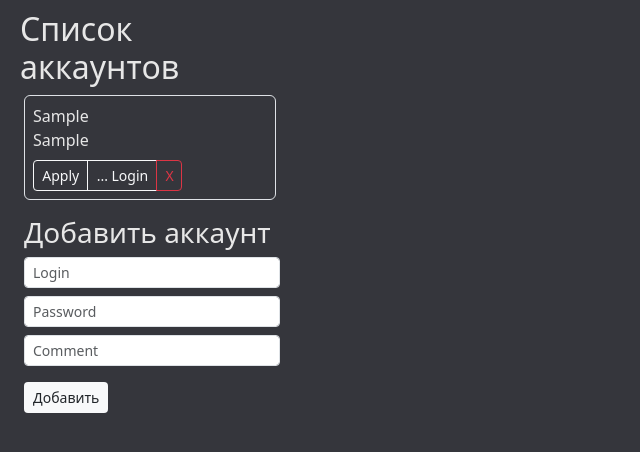
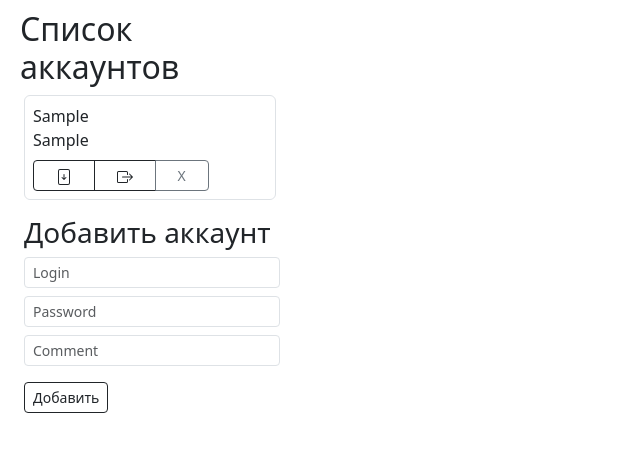
Before and after one commit to RinatOktaevich/react-chrome-extension-main, a React (Create React App) app: page / in a window 1280 px wide. Both pictures are taken after typing "Sample", "Sample", "Sample" into the empty fields and a click on the button "Добавить". Shown: the top 452 px of the page, without its empty margins (0-640 px from the left). Built offline with nearby package versions, Linux system fonts and the light colour scheme.

Commit message:
clearRefactor: Fixed Add item. Added util to send message from UI to content.js. Fixed btns colors

```diff
--- a/src/AccountItem.tsx
+++ b/src/AccountItem.tsx
@@ -1,4 +1,5 @@
 import React from "react";
+import {runAction, TabAction} from "./chrome-services/utils/getter";
 
 
 export interface Account {
@@ -18,31 +19,41 @@ const AccountItem: React.FC<{account: Account, onDelete:Function}> = (inputParam
   //   // TODO: Do something with the response.
   // }
 
-  const fillForm = () => {
-
-    chrome.tabs.query({ active: true, currentWindow: true }, (tabs) => {
-      if (tabs[0]?.id) {
-        chrome.tabs.sendMessage(tabs[0].id, {type: 'HIGHLIGHT_BUTTONS_FROM_BG', params:account}, (response) => {
-          if (response) {
-            console.log('Response from sendMessage');
-            console.log(response);
-          }
-        });
-      }
-    });
-  };
+  // const fillForm = () => {
+  //
+  //   chrome.tabs.query({ active: true, currentWindow: true }, (tabs) => {
+  //     if (tabs[0]?.id) {
+  //       chrome.tabs.sendMessage(tabs[0].id, {type: TabAction.Login, params:account}, (response) => {
+  //         if (response) {
+  //           console.log('Response from sendMessage');
+  //           console.log(response);
+  //         }
+  //       });
+  //     }
+  //   });
+  // };
 
 
   const onPaste = (account:Account) => {
 
-    chrome.tabs.query({ active: true, currentWindow: true }, (tabs) => {
-      if (tabs[0]?.id) {
-        chrome.tabs.sendMessage(tabs[0].id, {type: 'HIGHLIGHT_BUTTONS_FROM_BG', params:account}, (response) => {
+    // chrome.tabs.query({ active: true, currentWindow: true }, (tabs) => {
+    //   if (tabs[0]?.id) {
+    //     chrome.tabs.sendMessage(tabs[0].id, {type: 'HIGHLIGHT_BUTTONS_FROM_BG', params:account}, (response) => {
+    //       if (response) {
+    //         console.log('Response from sendMessage');
+    //         console.log(response);
+    //         window.close();
+    //       }
+    //     });
+    //   }
+    // });
+    /* ------------- */
+
+      runAction({type: TabAction.Login, params: account}, (response) => {
           if (response) {
               console.log('Response from sendMessage');
               console.log(response);
-          }
-        });
+              window.close();
           }
       });
   };
@@ -50,16 +61,26 @@ const AccountItem: React.FC<{account: Account, onDelete:Function}> = (inputParam
 
   const onPasteAndLogin = (account:Account) => {
 
-    chrome.tabs.query({ active: true, currentWindow: true }, (tabs) => {
-      if (tabs[0]?.id) {
-        chrome.tabs.sendMessage(tabs[0].id, {type: 'HIGHLIGHT_BUTTONS_FROM_BG', params:account, andLogin:true}, (response) => {
+    // chrome.tabs.query({ active: true, currentWindow: true }, (tabs) => {
+    //   if (tabs[0]?.id) {
+    //     chrome.tabs.sendMessage(tabs[0].id, {type: 'HIGHLIGHT_BUTTONS_FROM_BG', params:account, andLogin:true}, (response) => {
+    //       if (response) {
+    //         console.log('Response from sendMessage');
+    //         console.log(response);
+    //       }
+    //     });
+    //   }
+    // });
+      /* --------------- */
+
+      runAction({type: TabAction.Login, params: account, andLogin:true}, (response) => {
           if (response) {
               console.log('Response from sendMessage');
               console.log(response);
+              window.close();
           }
       });
-      }
-    });
+
   };
 
   return (
@@ -70,57 +91,32 @@ const AccountItem: React.FC<{account: Account, onDelete:Function}> = (inputParam
           <div className="comment">
               {account.comment}
           </div>
-          <div className="btn-group btns-block mt-2" role="group">
-              {/*<button type="button" className="btn btn-outline-primary">Left</button>*/}
-              {/*<button type="button" className="btn btn-outline-primary">Middle</button>*/}
-              {/*<button type="button" className="btn btn-outline-primary">Right</button>*/}
+          <div className="btn-group btns-block mt-2 w-75" role="group">
 
-              <button
-                  className="btn btn-sm btn-outline-light"
+              <button className="btn btn-sm btn-outline-dark" title="Paste"
+                      onClick={(e) => { onPaste(account) }}>
+                  <svg xmlns="http://www.w3.org/2000/svg" width="16" height="16" fill="currentColor"
+                       className="bi bi-file-arrow-down" viewBox="0 0 16 16">
+                      <path d="M8 5a.5.5 0 0 1 .5.5v3.793l1.146-1.147a.5.5 0 0 1 .708.708l-2 2a.5.5 0 0 1-.708 0l-2-2a.5.5 0 1 1 .708-.708L7.5 9.293V5.5A.5.5 0 0 1 8 5"/>
+                      <path d="M4 0a2 2 0 0 0-2 2v12a2 2 0 0 0 2 2h8a2 2 0 0 0 2-2V2a2 2 0 0 0-2-2zm0 1h8a1 1 0 0 1 1 1v12a1 1 0 0 1-1 1H4a1 1 0 0 1-1-1V2a1 1 0 0 1 1-1"/>
+                  </svg>
+              </button>
+              <button title="Paste and Login"
+                  className="btn btn-sm btn-outline-dark"
                   onClick={(e) => {
-                      onPaste(account);
-                  }}>Apply
+                      onPasteAndLogin(account)
+                  }}>
+                  <svg xmlns="http://www.w3.org/2000/svg" width="16" height="16" fill="currentColor"
+                       className="bi bi-box-arrow-right" viewBox="0 0 16 16">
+                      <path fill-rule="evenodd" d="M10 12.5a.5.5 0 0 1-.5.5h-8a.5.5 0 0 1-.5-.5v-9a.5.5 0 0 1 .5-.5h8a.5.5 0 0 1 .5.5v2a.5.5 0 0 0 1 0v-2A1.5 1.5 0 0 0 9.5 2h-8A1.5 1.5 0 0 0 0 3.5v9A1.5 1.5 0 0 0 1.5 14h8a1.5 1.5 0 0 0 1.5-1.5v-2a.5.5 0 0 0-1 0z"/>
+                      <path fill-rule="evenodd" d="M15.854 8.354a.5.5 0 0 0 0-.708l-3-3a.5.5 0 0 0-.708.708L14.293 7.5H5.5a.5.5 0 0 0 0 1h8.793l-2.147 2.146a.5.5 0 0 0 .708.708z"/>
+                  </svg>
               </button>
-              <button
-                  className="btn btn-sm btn-outline-light"
-                  onClick={(e) => {
-                      onPasteAndLogin(account);
-                  }}>... Login
-              </button>
-              <button
-                  className="col-2 btn btn-sm btn-outline-danger"
-                  onClick={(e) => {
-                      onDelete(account);
-                  }}>X
+              <button className="btn btn-sm btn-outline-secondary"
+                      title="Delete"
+                      onClick={(e) => { onDelete(account) }}>X
               </button>
           </div>
-
-
-          {/* ------------ */}
-          {/*<div className="btns-block mt-2">*/}
-          {/*    <button*/}
-          {/*        className="btn btn-sm btn-outline-light"*/}
-          {/*        onClick={(e) => {*/}
-          {/*            e.stopPropagation();*/}
-          {/*            onPaste(account);*/}
-          {/*        }}>Apply*/}
-          {/*    </button>*/}
-          {/*    <button*/}
-          {/*        className="btn btn-sm ms-2 btn-outline-light"*/}
-          {/*        onClick={(e) => {*/}
-          {/*            e.stopPropagation();*/}
-          {/*            onPasteAndLogin(account);*/}
-          {/*        }}>... Login*/}
-          {/*    </button>*/}
-          {/*    <button*/}
-          {/*        className="col-2 btn btn-sm ms-2 btn-outline-danger"*/}
-          {/*        onClick={(e) => {*/}
-          {/*            e.stopPropagation();*/}
-          {/*            onDelete(account);*/}
-          {/*        }}>X*/}
-          {/*    </button>*/}
-          {/*</div>*/}
-
 
       </div>
   );
--- a/src/App.tsx
+++ b/src/App.tsx
@@ -6,6 +6,12 @@ interface Account {
   login: string;
   password: string;
   comment: string;
+  createDate: number;
+}
+
+enum PageMode {
+  List,
+  Create
 }
 
 function App() {
@@ -14,11 +20,19 @@ function App() {
   const [login, setLogin] = useState("");
   const [password, setPassword] = useState("");
   const [comment, setComment] = useState("");
+  const [mode, setMode] = useState(PageMode.List);
 
   useEffect(() => {
     const storedAccounts = localStorage.getItem("accounts");
     if (storedAccounts) {
       setAccounts(JSON.parse(storedAccounts));
+    }
+
+    restoreDraft();
+
+    return () => {
+      console.log('App onDestroy');
+      saveDraft();
     }
   }, []);
 
@@ -27,21 +41,61 @@ function App() {
     setAccounts(updatedAccounts);
   };
 
+  /* chrome.storage.local */
+  const saveDraft = () => {
+    login && localStorage.setItem("login", JSON.stringify(login) );
+    password && localStorage.setItem("password", JSON.stringify(password));
+    comment && localStorage.setItem("comment", JSON.stringify(comment));
+  }
+
+  const restoreDraft = () => {
+    let _login = localStorage.getItem('login');
+    if (_login) {
+      setLogin(_login);
+      localStorage.removeItem('login');
+    }
+
+    let _pass = localStorage.getItem('password');
+    if (_pass) {
+      setPassword(_pass);
+      localStorage.removeItem('password');
+    }
+
+    let _comment = localStorage.getItem('comment');
+    if (_comment) {
+      setComment(_comment);
+      localStorage.removeItem('comment')
+    }
+  }
+
+
   const addAccount = () => {
     if (!login || !password) return;
-    const newAccounts = [...accounts, { login, password, comment }];
-    saveAccounts(newAccounts);
+    let newAccount: Account = {
+      login: login,
+      password: password,
+      comment: comment,
+      createDate: new Date().getTime()
+    };
+
+    let accountsList = [...accounts, newAccount].sort((a,b) => b.createDate - a.createDate );
+    saveAccounts(accountsList);
+    clearFormState();
+  };
+
+  const clearFormState = () => {
     setLogin("");
     setPassword("");
     setComment("");
-  };
+  }
 
   const deleteAccount = (needToDelete: Account) => {
     const newAccounts = accounts.filter((item) => item !==needToDelete);
     saveAccounts(newAccounts);
   };
 
-  return (<div>
+  return (
+      <div>
         <h2>Список аккаунтов</h2>
         <div className="row g-2 flex-column account-list flex-nowrap px-2">
           {accounts.map((account, index) => (
@@ -49,8 +103,7 @@ function App() {
                   key={index}
                   account={account}
                   onDelete={deleteAccount}
-        />
-      ))}
+              />))}
         </div>
 
 
@@ -69,7 +122,7 @@ function App() {
                  value={comment}
                  onChange={(e) => setComment(e.target.value)}/>
           <button onClick={addAccount}
-                  className="btn btn-sm mt-3 bg-light">
+                  className="btn btn-sm mt-3 btn-outline-dark">
             Добавить
           </button>
         </div>
--- a/src/chrome-services/utils/getter.tsx
+++ b/src/chrome-services/utils/getter.tsx
@@ -19,3 +19,18 @@ export const getCurrentTabUId = (
       callback(tabs[0].id);
     });
 };
+
+export enum TabAction {
+  Login
+}
+
+
+export const runAction = (params:any, callBack: (response: any) => void) => {
+
+  chrome.tabs.query({ active: true, currentWindow: true }, (tabs) => {
+    if (tabs[0]?.id) {
+      chrome.tabs.sendMessage(tabs[0].id, params, callBack);
+    }
+  });
+
+}
--- a/src/index.css
+++ b/src/index.css
@@ -1,22 +1,22 @@
 :root, [data-bs-theme=light] {
-  --bs-body-bg: #08102f;
+  /*--bs-body-bg: #08102f;*/
 }
 
 body {
   width: 300px;
-  height: 400px;
+  height: 500px;
   margin: 0;
   font-family: -apple-system, BlinkMacSystemFont, 'Segoe UI', 'Roboto', 'Oxygen',
     'Ubuntu', 'Cantarell', 'Fira Sans', 'Droid Sans', 'Helvetica Neue',
     sans-serif;
   -webkit-font-smoothing: antialiased;
   -moz-osx-font-smoothing: grayscale;
-  background: #35363c !important;
+  /*background: #35363c !important;*/
   /*background: linear-gradient(140deg, rgba(39, 39, 87, 1) 0%, rgba(8, 8, 69, 1) 35%, rgba(0, 94, 102, 1) 100%) !important;*/
-  color: #e7e7e7 !important;
+  /*color: #e7e7e7 !important;*/
 
   padding: 10px 20px;
-  height: 100vh;
+  /*height: 100vh;*/
 }
 
 code {
```
Also changed, not shown: src/chrome-services/background.ts (+2 -26 lines), src/chrome-services/content.ts (+5 -9 lines). Lines whose indentation alone changed are shown as unchanged.
